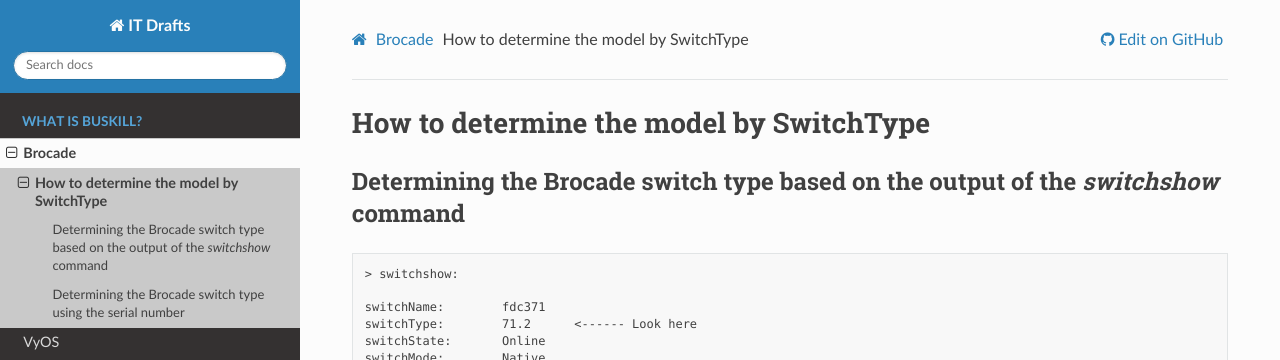
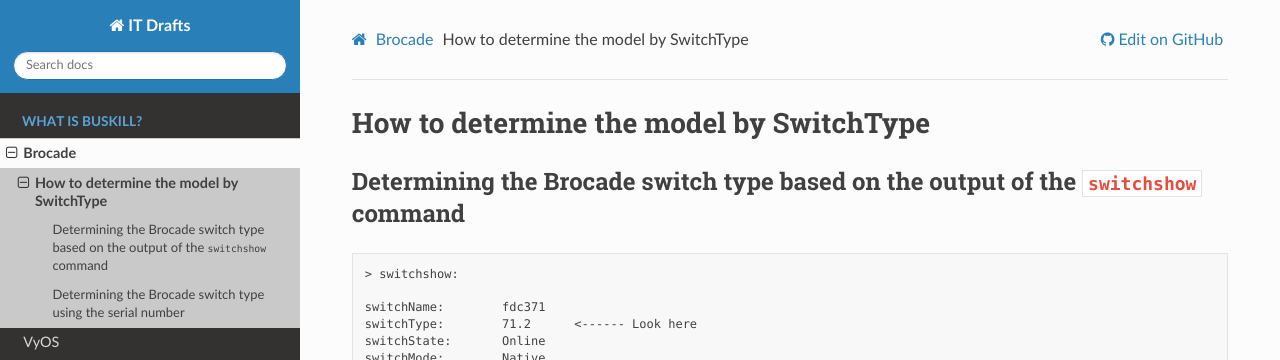
Before and after one commit to jeffscrum/jeffscrum.github.io, a Sphinx documentation site: the page built from source/brocade/determine-model-switchtype.rst, in a window 1280 px wide. Shown: the top 360 px of the page. Built offline with Sphinx 7.4.7 and the Read the Docs theme 2.0.0, drawn with Linux system fonts in a browser that asks for light colours.

```diff
--- a/source/brocade/determine-model-switchtype.rst
+++ b/source/brocade/determine-model-switchtype.rst
@@ -3,7 +3,7 @@
 How to determine the model by SwitchType
 ========================================
 
-Determining the Brocade switch type based on the output of the `switchshow` command
+Determining the Brocade switch type based on the output of the ``switchshow`` command
 -----------------------------------------------------------------------------------
 
 .. code-block:: none
```
